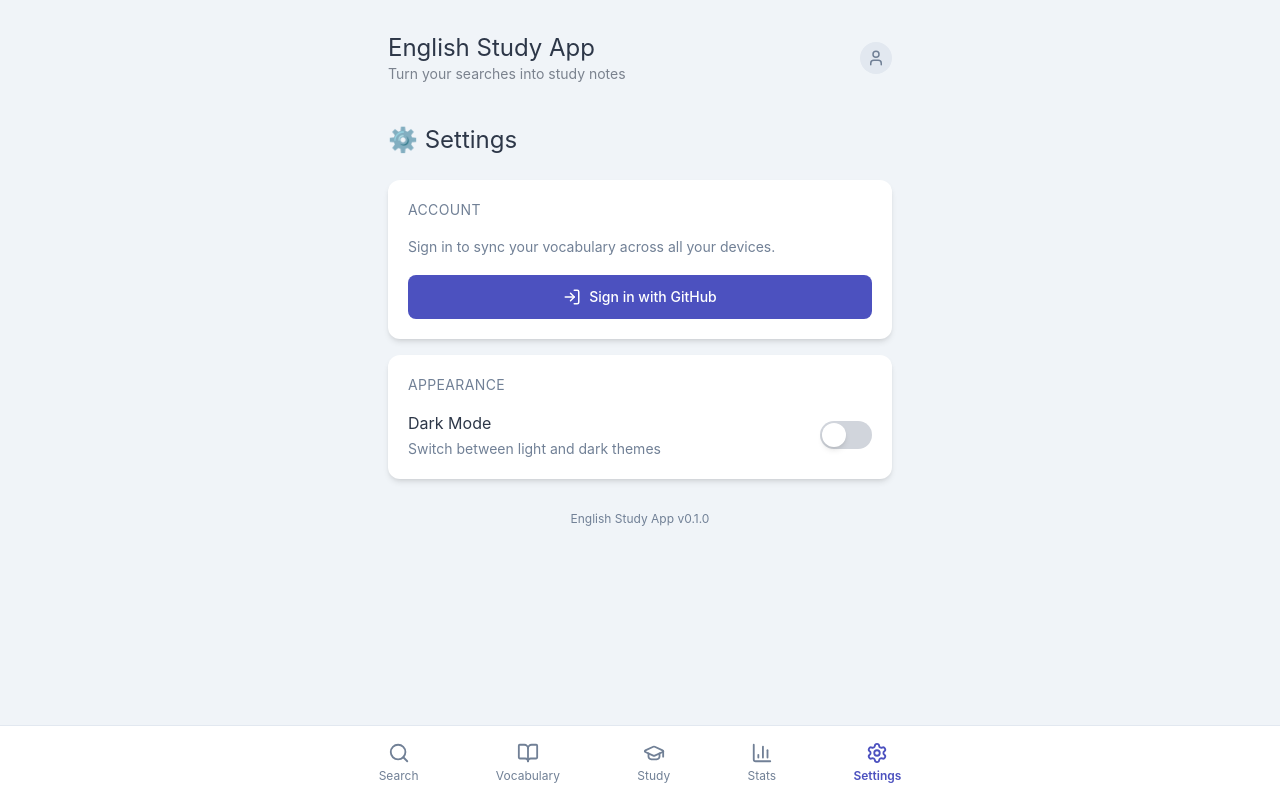
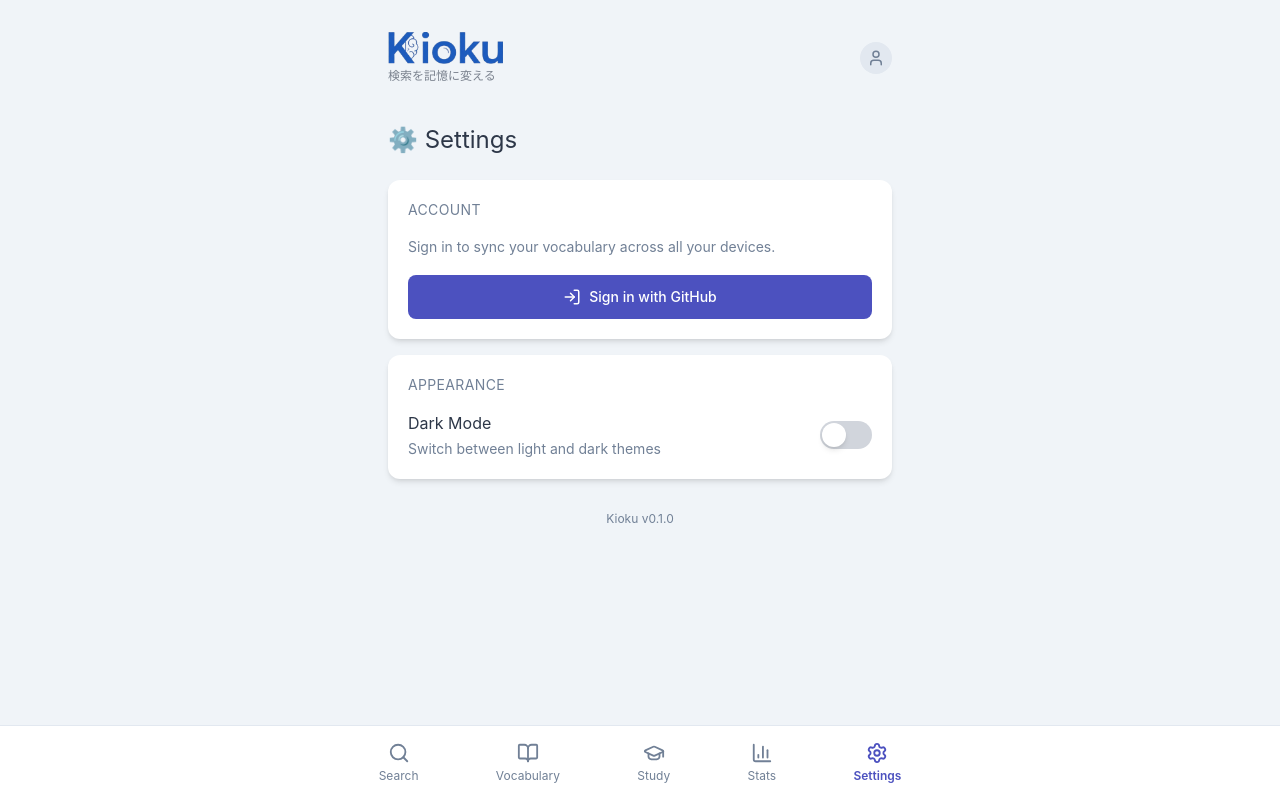
Before and after one commit to YumaHozumi/english_study_app, a Next.js app: page /settings in a window 1280 px wide. Built offline with nearby package versions, Linux system fonts and the light colour scheme; no server answers.

Commit message:
feat: アプリ名を「Kioku」にリブランディング
- ロゴを追加 (public/kioku-logo.png)

- ヘッダーにロゴとキャッチコピーを表示

- メタデータ（title, description）を更新

- Settingsのバージョン表示を更新

```diff
--- a/src/app/layout.tsx
+++ b/src/app/layout.tsx
@@ -3,13 +3,13 @@ import "./globals.css";
 import { Providers } from "./providers";
 
 export const metadata: Metadata = {
-  title: "English Study App",
-  description: "忘却曲線に基づく英語学習アプリ",
+  title: "Kioku - 検索を記憶に変える英語学習アプリ",
+  description: "調べた英語を忘れない。SRSで効率的に記憶を定着させる英語学習アプリ。",
   manifest: "/manifest.json",
   appleWebApp: {
     capable: true,
     statusBarStyle: "default",
-    title: "English Study",
+    title: "Kioku",
   },
 };
 
--- a/src/app/providers.tsx
+++ b/src/app/providers.tsx
@@ -13,9 +13,13 @@ export function Providers({ children }: { children: React.ReactNode }) {
                 <ServiceWorkerRegistration />
                 <div className="app-container pb-20">
                     <header className="mb-6 flex justify-between items-center px-4">
-                        <div className="text-left">
-                            <h1 className="text-2xl m-0">English Study App</h1>
-                            <p className="opacity-60 text-sm m-0">Turn your searches into study notes</p>
+                        <div className="flex flex-col">
+                            <img
+                                src="/kioku-logo.png"
+                                alt="Kioku"
+                                className="h-8"
+                            />
+                            <p className="opacity-60 text-xs m-0 mt-1">検索を記憶に変える</p>
                         </div>
                         <HeaderUserButton />
                     </header>
--- a/src/app/settings/page.tsx
+++ b/src/app/settings/page.tsx
@@ -305,7 +305,7 @@ export default function SettingsPage() {
 
             {/* Version info */}
             <div className="mt-8 text-center text-[var(--text-secondary)] text-xs">
-                <p>English Study App v0.1.0</p>
+                <p>Kioku v0.1.0</p>
             </div>
 
             {/* Delete Account Modal */}
```
Also changed, not shown: public/kioku-logo.png (added).
